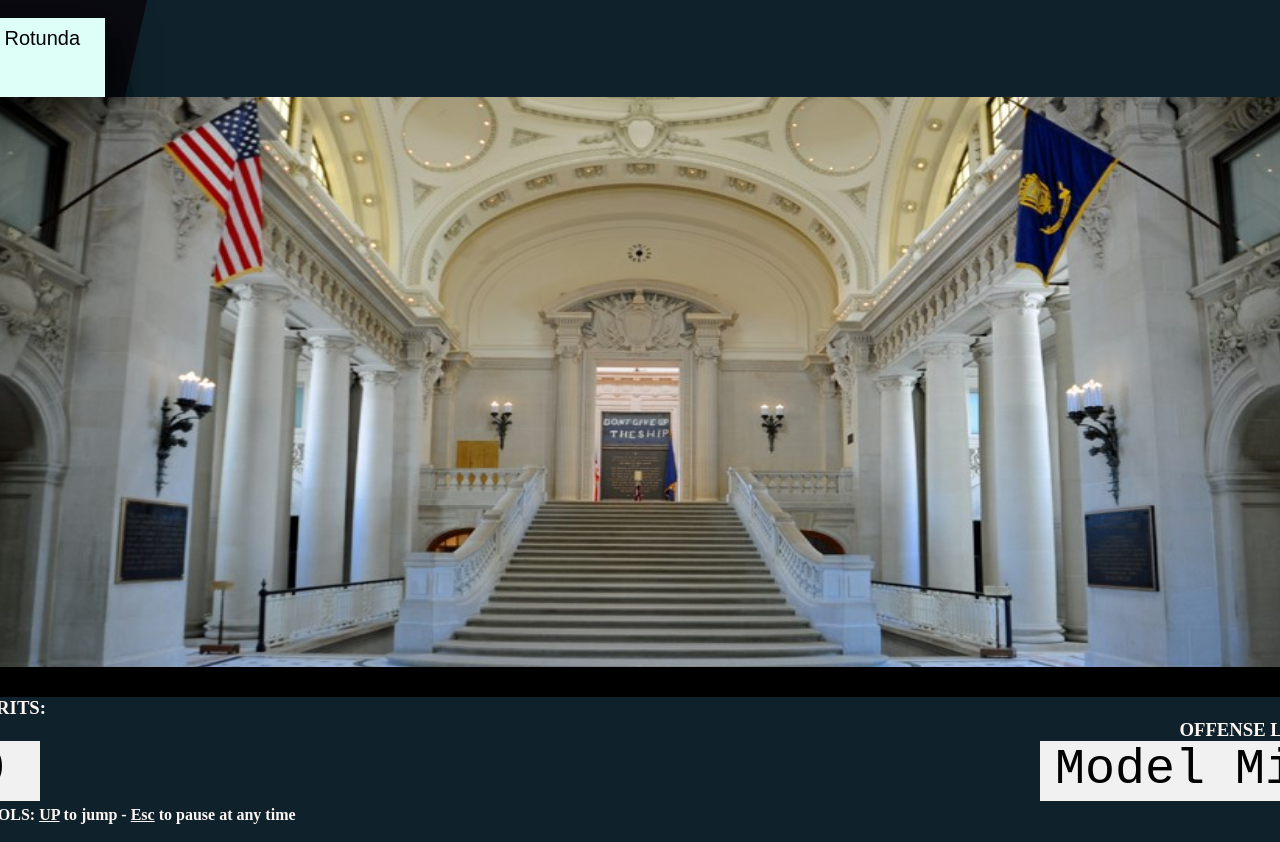
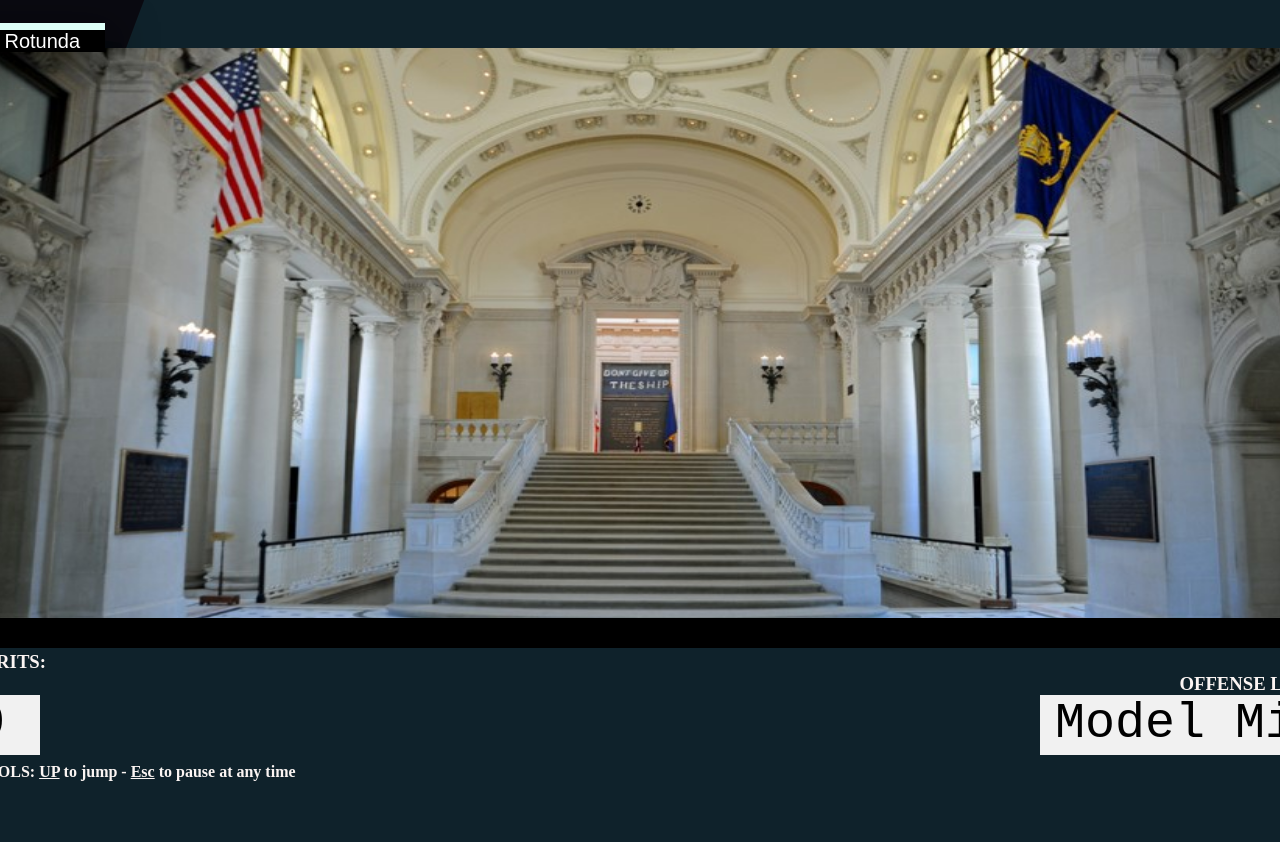
Before and after one commit to gomox79/gomox79.github.io, a plain HTML site: page Jack.html in a window 1280 px wide. Shown: the top 842 px of the page. After the commit the page ends 800 px from the top, so only its background shows below. Drawn offline with Linux system fonts and the light colour scheme.

Commit message:
Update Jack.html

```diff
--- a/Jack.html
+++ b/Jack.html
@@ -3,7 +3,7 @@
 <html>
 <STYLE type="text/css">
 	.box{
-		width: 164.5px; height: 79px;
+		width: 164.5px; height: 22px;
 		background-color: #DDFFF7;
 		position: relative;
 		justify-content: center;
@@ -168,12 +168,12 @@
 	  }
 	  .location {
 		resize: none;
-		background-color: rgba(255, 0, 0, 0);
-		color: #000000;
+		background-color: #000000;
+		color: white;
 		justify-content: center;
 		align-items: center;
 		border: none;
-		height: 20px;
+		height: 22px;
 		width: 164.5px;
 		text-align: center;
 		font: 20px Arial, sans-serif;
```
